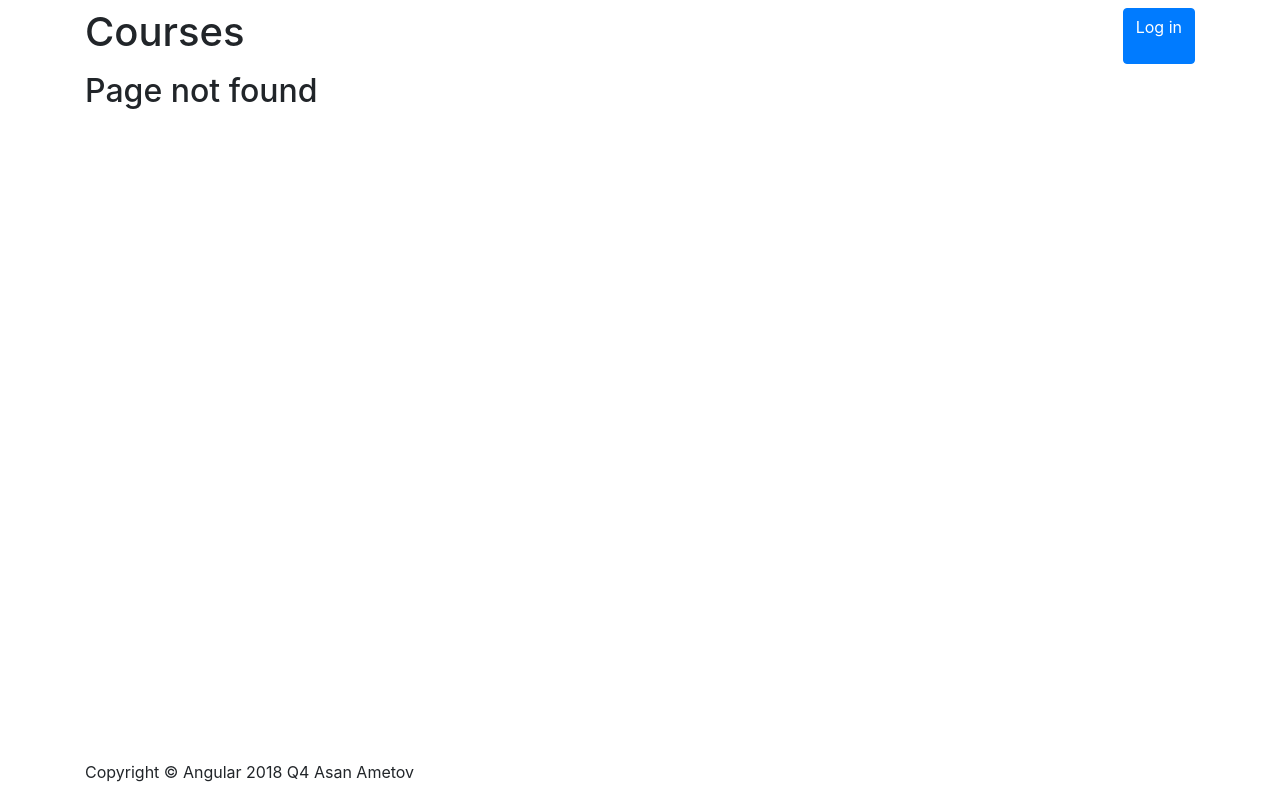
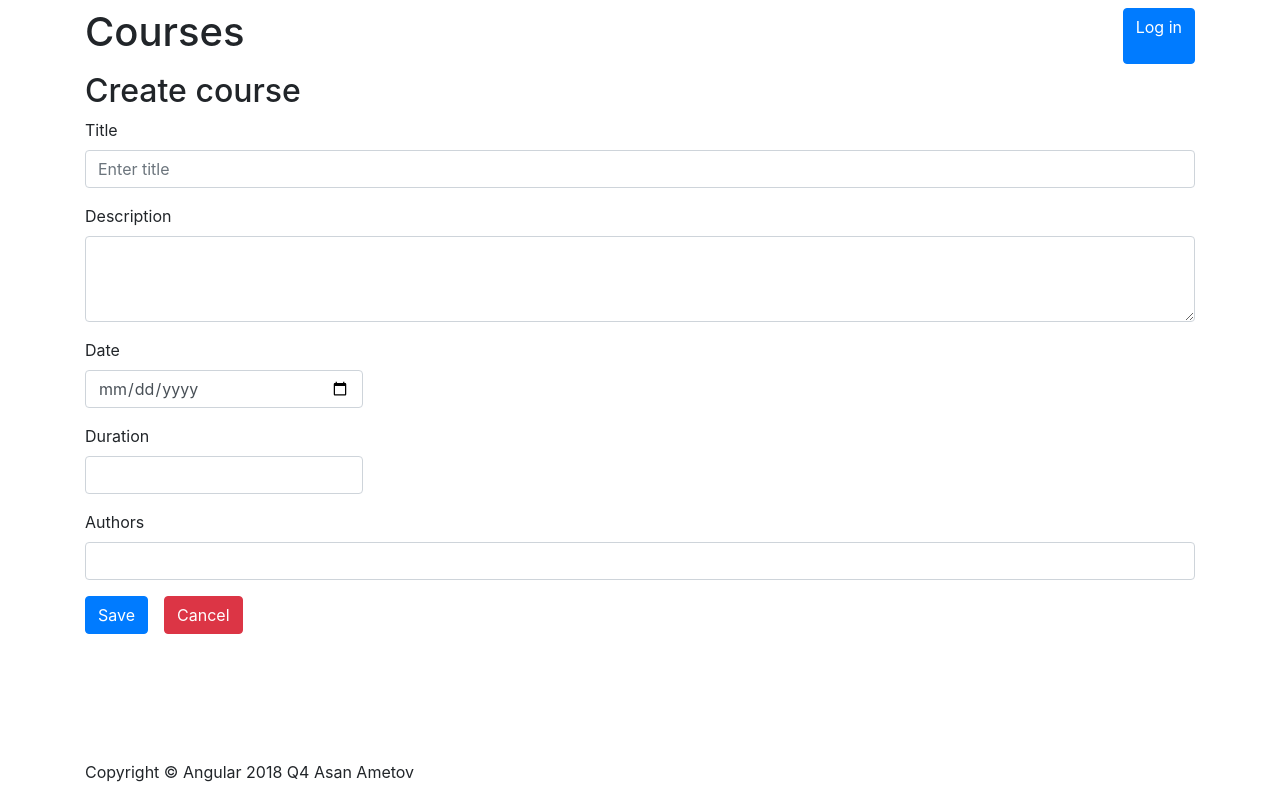
Before and after one commit to asanametove/courses, an Angular app: page /add-course in a window 1280 px wide. Before the commit this address had no page. Built offline with nearby package versions, Linux system fonts and the light colour scheme.

Commit message:
Add course page added. (#6)
* Add course page added.
CoursesListItemComponent CD strategy changed.
AOT enabled for dev and build

* Save course creation date

```diff
--- a/package.json
+++ b/package.json
@@ -3,8 +3,8 @@
   "version": "0.0.0",
   "scripts": {
     "ng": "ng",
-    "start": "ng serve",
-    "build": "ng build",
+    "start": "ng serve --aot",
+    "build": "ng build --prod",
     "test": "ng test",
     "lint": "ng lint",
     "e2e": "ng e2e"
--- /dev/null
+++ b/src/app/add-course/add-course.component.html
@@ -0,0 +1,58 @@
+<section class="container mb-3">
+  <h2>Create course</h2>
+  <form (ngSubmit)="onSave()">
+    <div class="form-group">
+      <label for="title">Title</label>
+      <input type="text"
+             class="form-control"
+             id="title"
+             placeholder="Enter title"
+             name="title"
+             [(ngModel)]="title"
+      >
+    </div>
+
+    <div class="form-group">
+      <label for="description">Description</label>
+      <textarea class="form-control"
+                id="description"
+                rows="3"
+                name="description"
+                [(ngModel)]="description"
+      ></textarea>
+    </div>
+
+    <div class="form-group w-25">
+      <label for="date">Date</label>
+      <input type="date"
+             class="form-control"
+             id="date"
+             name="date"
+             [(ngModel)]="date"
+      >
+    </div>
+
+    <div class="form-group w-25">
+      <label for="duration">Duration</label>
+      <input type="number"
+             class="form-control"
+             id="duration"
+             name="duration"
+             [(ngModel)]="duration"
+      >
+    </div>
+
+    <div class="form-group">
+      <label for="authors">Authors</label>
+      <input type="text"
+             class="form-control"
+             id="authors"
+             name="authors"
+             [(ngModel)]="authors"
+      >
+    </div>
+
+    <button type="submit" class="btn btn-primary mr-3">Save</button>
+    <button type="button" class="btn btn-danger" (click)="onCancel()">Cancel</button>
+  </form>
+</section>
--- /dev/null
+++ b/src/app/add-course/add-course.component.ts
@@ -0,0 +1,36 @@
+import { Component } from '@angular/core';
+import { CoursesService } from '../courses-list/courses-list-item/courses.service';
+import { NavigationService } from '../core/navigation/navigation.service';
+
+@Component({
+  selector: 'courses-add-course',
+  templateUrl: './add-course.component.html',
+  styleUrls: ['./add-course.component.scss'],
+})
+export class AddCourseComponent {
+
+  title: string;
+  description: string;
+  date: string;
+  duration: number;
+  authors: string;
+
+  constructor(
+    private coursesService: CoursesService,
+    private navigationService: NavigationService,
+  ) {}
+
+  onSave() {
+    const { title, duration, description, date } = this;
+    this.coursesService.createCourse(title, duration, description, new Date(date));
+
+    const { courses } = NavigationService.routes;
+    this.navigationService.navigateByUrl(courses);
+  }
+
+  onCancel() {
+    const { root } = NavigationService.routes;
+    this.navigationService.navigateByUrl(root);
+  }
+
+}
--- a/src/app/app-routing.module.ts
+++ b/src/app/app-routing.module.ts
@@ -3,10 +3,12 @@ import { Routes, RouterModule } from '@angular/router';
 import { CoursesListComponent } from './courses-list/courses-list.component';
 import { PageNotFoundComponent } from './core/page-not-found/page-not-found.component';
 import { LoginComponent } from './core/login/login.component';
+import { AddCourseComponent } from './add-course/add-course.component';
 
 const routes: Routes = [
   { path: 'courses', component: CoursesListComponent },
   { path: 'login', component: LoginComponent },
+  { path: 'add-course', component: AddCourseComponent },
   { path: '', redirectTo: 'courses', pathMatch: 'full' },
   { path: '**', component: PageNotFoundComponent },
 ];
--- a/src/app/app.module.ts
+++ b/src/app/app.module.ts
@@ -5,16 +5,20 @@ import { AppRoutingModule } from './app-routing.module';
 import { AppComponent } from './app.component';
 import { CoursesListModule } from './courses-list/courses-list.module';
 import { CoreModule } from './core/core.module';
+import { AddCourseComponent } from './add-course/add-course.component';
+import { FormsModule } from '@angular/forms';
 
 @NgModule({
   declarations: [
     AppComponent,
+    AddCourseComponent,
   ],
   imports: [
     BrowserModule,
     AppRoutingModule,
     CoursesListModule,
     CoreModule.forRoot(),
+    FormsModule,
   ],
   providers: [],
   bootstrap: [AppComponent],
--- a/src/app/courses-list/courses-list-item/courses-list-item.component.ts
+++ b/src/app/courses-list/courses-list-item/courses-list-item.component.ts
@@ -1,9 +1,10 @@
-import { Component, Input, Output, EventEmitter } from '@angular/core';
+import { Component, Input, Output, EventEmitter, ChangeDetectionStrategy } from '@angular/core';
 import { Course } from '@shared/course';
 
 @Component({
   selector: 'courses-list-item',
   templateUrl: './courses-list-item.component.html',
+  changeDetection: ChangeDetectionStrategy.OnPush,
 })
 export class CoursesListItemComponent {
   @Input() course: Course;
--- a/src/app/courses-list/courses-list-item/courses.service.ts
+++ b/src/app/courses-list/courses-list-item/courses.service.ts
@@ -14,10 +14,10 @@ export class CoursesService {
     return this.courses;
   }
 
-  createCourse(title: string, duration: number, description: string): void {
+  createCourse(title: string, duration: number, description: string, date: Date): void {
     this.courses = [
       ...this.courses,
-      new Course(title, duration, description),
+      new Course(title, duration, description, date),
     ];
   }
 
--- a/src/app/courses-list/courses-list.module.ts
+++ b/src/app/courses-list/courses-list.module.ts
@@ -12,6 +12,7 @@ import { FilterPipe } from './filter.pipe';
 import { OrderByDatePipe } from './order-by-date.pipe';
 import { DurationPipe } from './duration.pipe';
 import { CoursesService } from './courses-list-item/courses.service';
+import { RouterModule } from '@angular/router';
 
 library.add(faStar);
 
@@ -23,12 +24,14 @@ library.add(faStar);
     CoursesHighlightDirective,
     OrderByDatePipe,
     DurationPipe,
+    FilterPipe,
   ],
   exports: [
     CoursesListComponent,
   ],
   imports: [
     CommonModule,
+    RouterModule,
     FormsModule,
     FontAwesomeModule,
   ],
--- a/src/app/toolbox/toolbox.component.html
+++ b/src/app/toolbox/toolbox.component.html
@@ -3,5 +3,5 @@
     <input type="text" class="form-control" name="query" [(ngModel)]="query">
     <button type="submit" class="btn btn-primary ml-2">Search</button>
   </div>
-  <button type="button" class="btn btn-primary ml-auto">Add course</button>
+  <a routerLink="/add-course" class="btn btn-primary ml-auto">Add course</a>
 </form>
```
Also changed, not shown: src/app/add-course/add-course.component.scss (added), 2 other files (tests, documents, lock files or other folders).
